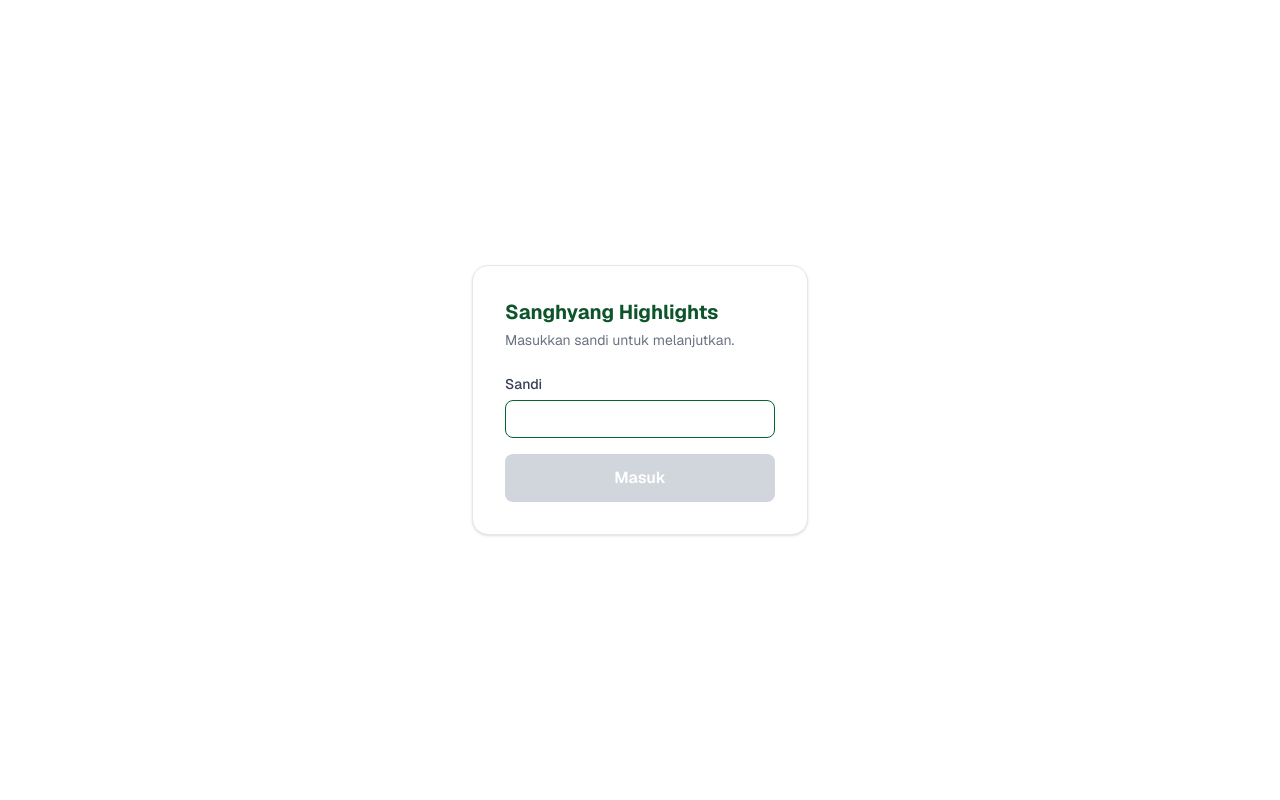
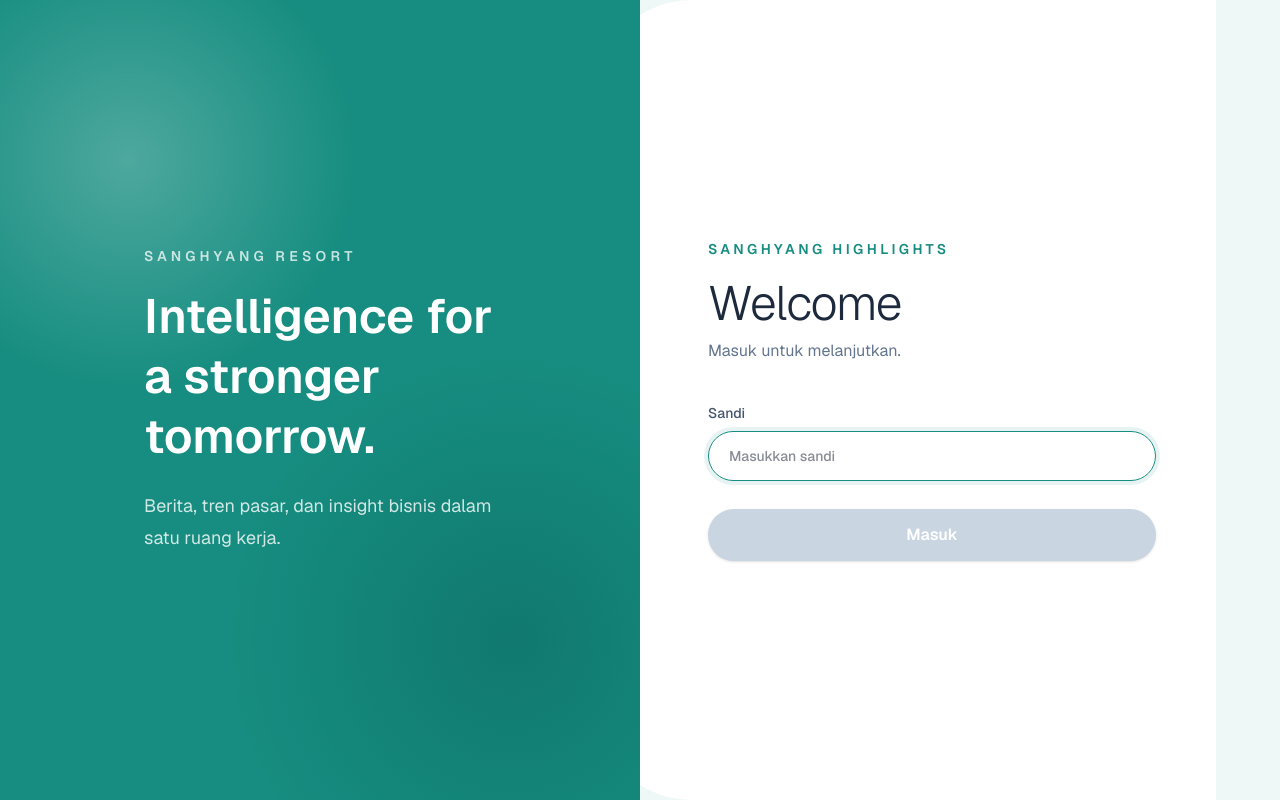
Before and after one commit to monauli/sanghyang-news, a Next.js app: page /login in a window 1280 px wide. Built offline with nearby package versions, Linux system fonts and the light colour scheme.

Commit message:
feat: redesign login page

```diff
--- a/app/login/page.tsx
+++ b/app/login/page.tsx
@@ -1,11 +1,11 @@
-'use client';
+"use client";
 
-import { useState } from 'react';
-import { useRouter } from 'next/navigation';
+import { useState } from "react";
+import { useRouter } from "next/navigation";
 
 export default function HalamanMasuk() {
   const router = useRouter();
-  const [sandi, setSandi] = useState('');
+  const [sandi, setSandi] = useState("");
   const [galat, setGalat] = useState<string | null>(null);
   const [kirim, setKirim] = useState(false);
 
@@ -15,13 +15,16 @@ export default function HalamanMasuk() {
     setKirim(true);
     setGalat(null);
     try {
-      const res = await fetch('/api/login', {
-        method: 'POST',
-        headers: { 'Content-Type': 'application/json' },
+      const res = await fetch("/api/login", {
+        method: "POST",
+        headers: { "Content-Type": "application/json" },
         body: JSON.stringify({ password: sandi }),
       });
-      if (!res.ok) throw new Error((await res.json().catch(() => ({}))).error ?? 'Gagal masuk.');
-      router.replace('/dashboard');
+      if (!res.ok)
+        throw new Error(
+          (await res.json().catch(() => ({}))).error ?? "Gagal masuk.",
+        );
+      router.replace("/dashboard");
       router.refresh();
     } catch (e) {
       setGalat((e as Error).message);
@@ -30,13 +33,34 @@ export default function HalamanMasuk() {
   }
 
   return (
-    <main className="mx-auto flex w-full max-w-sm flex-1 flex-col justify-center px-6 py-16">
-      <div className="rounded-2xl border border-gray-200 bg-white p-8 shadow-sm">
-        <h1 className="text-xl font-bold text-green-900">Sanghyang Highlights</h1>
-        <p className="mt-1 text-sm text-gray-500">Masukkan sandi untuk melanjutkan.</p>
+    <main className="flex min-h-screen bg-[#eef8f6]">
+      <section className="relative hidden w-1/2 overflow-hidden bg-[#168d80] lg:flex lg:items-center lg:justify-center">
+        <div className="absolute inset-0 bg-[radial-gradient(circle_at_20%_20%,rgba(255,255,255,.24),transparent_28%),radial-gradient(circle_at_80%_80%,rgba(0,60,60,.25),transparent_35%)]" />
+        <div className="relative max-w-md px-12 text-white">
+          <p className="text-sm font-semibold uppercase tracking-[0.3em] text-white/75">
+            Sanghyang Resort
+          </p>
+          <h2 className="mt-5 text-5xl font-semibold leading-tight">
+            Intelligence for a stronger tomorrow.
+          </h2>
+          <p className="mt-6 text-lg leading-8 text-white/80">
+            Berita, tren pasar, dan insight bisnis dalam satu ruang kerja.
+          </p>
+        </div>
+      </section>
 
-        <form onSubmit={masuk} className="mt-6 flex flex-col gap-4">
-          <label className="flex flex-col gap-1.5 text-sm font-medium text-gray-700">
+      <section className="flex w-full items-center justify-center bg-white px-6 py-16 lg:w-1/2 lg:rounded-l-[18%] lg:-ml-16 lg:pl-24">
+        <div className="w-full max-w-md">
+          <p className="text-sm font-semibold uppercase tracking-[0.25em] text-[#168d80]">
+            Sanghyang Highlights
+          </p>
+          <h1 className="mt-5 text-5xl font-light tracking-tight text-slate-800">
+            Welcome
+          </h1>
+          <p className="mt-3 text-slate-500">Masuk untuk melanjutkan.</p>
+
+          <form onSubmit={masuk} className="mt-10 flex flex-col gap-5">
+            <label className="text-sm font-medium text-slate-600">
               Sandi
               <input
                 type="password"
@@ -45,23 +69,23 @@ export default function HalamanMasuk() {
                 autoFocus
                 autoComplete="current-password"
                 disabled={kirim}
-              className="rounded-lg border border-gray-300 px-3 py-2 font-normal text-gray-900 focus:border-green-800 focus:outline-none disabled:bg-gray-50"
+                placeholder="Masukkan sandi"
+                className="mt-2 w-full rounded-full border border-slate-200 px-5 py-3.5 text-slate-900 outline-none transition focus:border-[#168d80] focus:ring-4 focus:ring-[#168d80]/10 disabled:bg-slate-50"
               />
             </label>
 
-          {galat && (
-            <p className="rounded-lg bg-red-50 px-4 py-2.5 text-sm text-red-800">{galat}</p>
-          )}
+            {galat && <p className="rounded-xl bg-red-50 px-4 py-2.5 text-sm text-red-800">{galat}</p>}
 
             <button
               type="submit"
               disabled={!sandi || kirim}
-            className="rounded-lg bg-green-800 px-6 py-3 font-semibold text-white hover:bg-green-900 disabled:cursor-not-allowed disabled:bg-gray-300"
+              className="mt-2 rounded-full bg-[#31cbb8] px-6 py-3.5 font-semibold text-white shadow-sm transition hover:bg-[#22b5a4] disabled:cursor-not-allowed disabled:bg-slate-300"
             >
-            {kirim ? 'Memeriksa…' : 'Masuk'}
+              {kirim ? "Memeriksa…" : "Masuk"}
             </button>
           </form>
         </div>
+      </section>
     </main>
   );
 }
```
Lines whose indentation alone changed are shown as unchanged.
